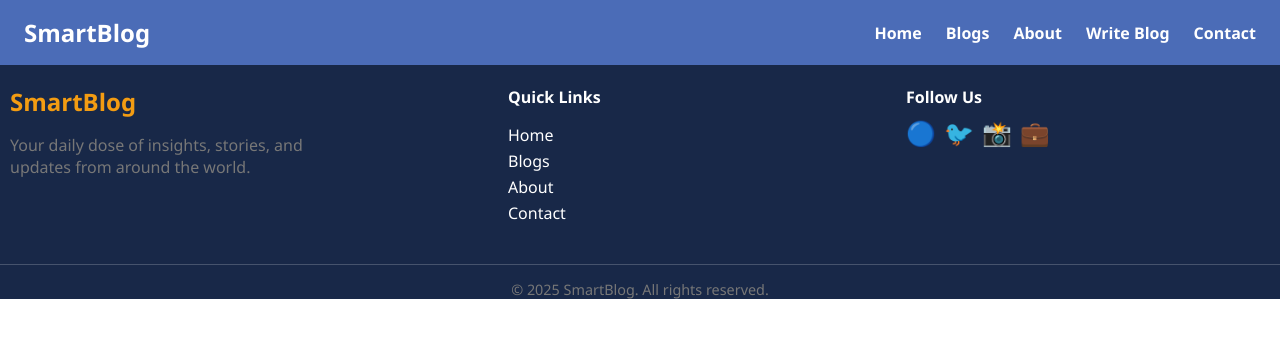
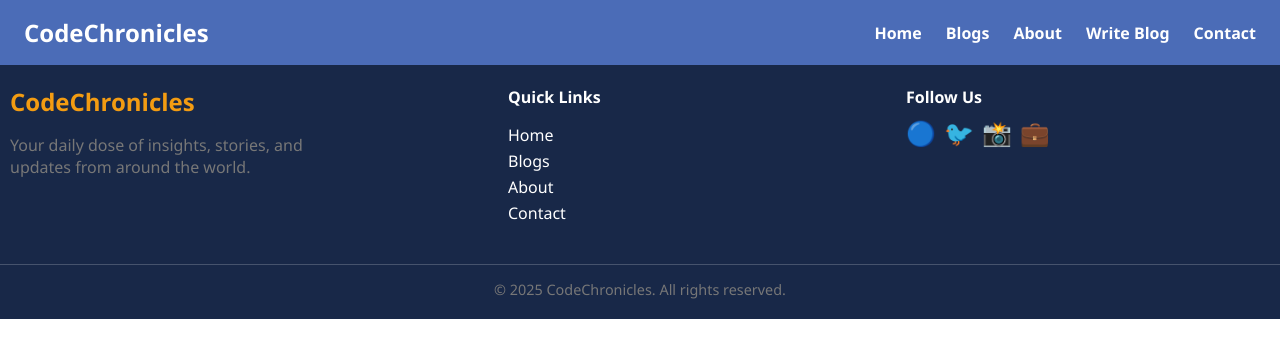
Before and after one commit to codingeet/blog_site, a React (Create React App) app in the folder frontend/: page /blogs/1 in a window 1280 px wide. Shown: the top 358 px of the page. Built offline with nearby package versions, Linux system fonts and the light colour scheme.

Commit message:
styling update and basic alert component added

```diff
--- a/frontend/src/components/Footer.jsx
+++ b/frontend/src/components/Footer.jsx
@@ -13,7 +13,7 @@ const Footer = () => {
     <footer className="site-footer">
       <div className="footer-container">
         <div className="footer-brand">
-          <h2>SmartBlog</h2>
+          <h2>CodeChronicles</h2>
           <p>Your daily dose of insights, stories, and updates from around the world.</p>
         </div>
 
@@ -39,7 +39,7 @@ const Footer = () => {
       </div>
 
       <div className="footer-bottom">
-        <p>&copy; {new Date().getFullYear()} SmartBlog. All rights reserved.</p>
+        <p>&copy; {new Date().getFullYear()} CodeChronicles. All rights reserved.</p>
       </div>
     </footer>
   );
--- a/frontend/src/components/Header.jsx
+++ b/frontend/src/components/Header.jsx
@@ -11,7 +11,7 @@ const Header = () => {
   return (
     <header className="site-header">
       <div className="logo">
-        <Link to="/">SmartBlog</Link>
+        <Link to="/">CodeChronicles</Link>
       </div>
 
       <nav className={`nav-links ${menuOpen ? "open" : ""}`}>
--- a/frontend/src/pages/Home.jsx
+++ b/frontend/src/pages/Home.jsx
@@ -5,7 +5,7 @@
   return (
     <div className="home">
       <header className="hero">
-        <h1>Welcome to SmartBlog</h1>
+        <h1>Welcome to CodeChronicles</h1>
         <p>Your personal space to write, read, and explore ideas.</p>
         <button className="btn btn-primary">Get Started</button>
       </header>
@@ -26,8 +26,8 @@
       </section>
 
       <section className="cta-section">
-        <h2>Join SmartBlog Today</h2>
-        <p>Whether you're a reader or a writer, SmartBlog welcomes you.</p>
+        <h2>Join CodeChronicles Today</h2>
+        <p>Whether you're a reader or a writer, CodeChronicles welcomes you.</p>
         <button className="btn btn-primary">Create Your First Blog</button>
       </section>
     </div>
--- a/frontend/src/styles/Footer.css
+++ b/frontend/src/styles/Footer.css
@@ -80,6 +80,7 @@
   text-align: center;
   font-size: 0.9rem;
   color: var(--light-text-color);
+  padding-bottom: 6px;
 }
 
 /* Responsive */
```
Also changed, not shown: frontend/src/components/Alert.jsx (added, +13 -0 lines), frontend/src/pages/WriteBlog.jsx (+10 -3 lines), frontend/src/styles/Alert.css (added, +35 -0 lines).
